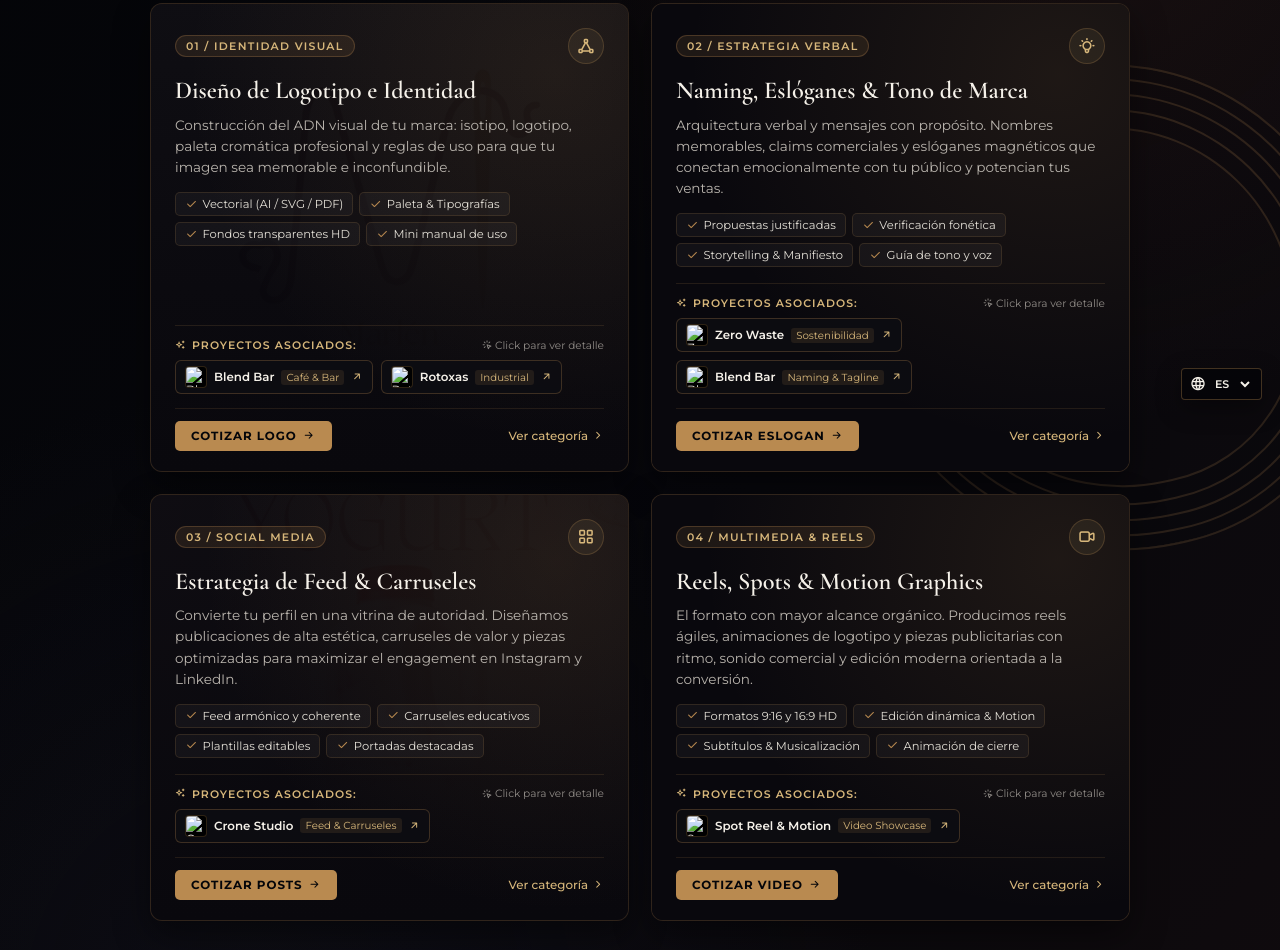
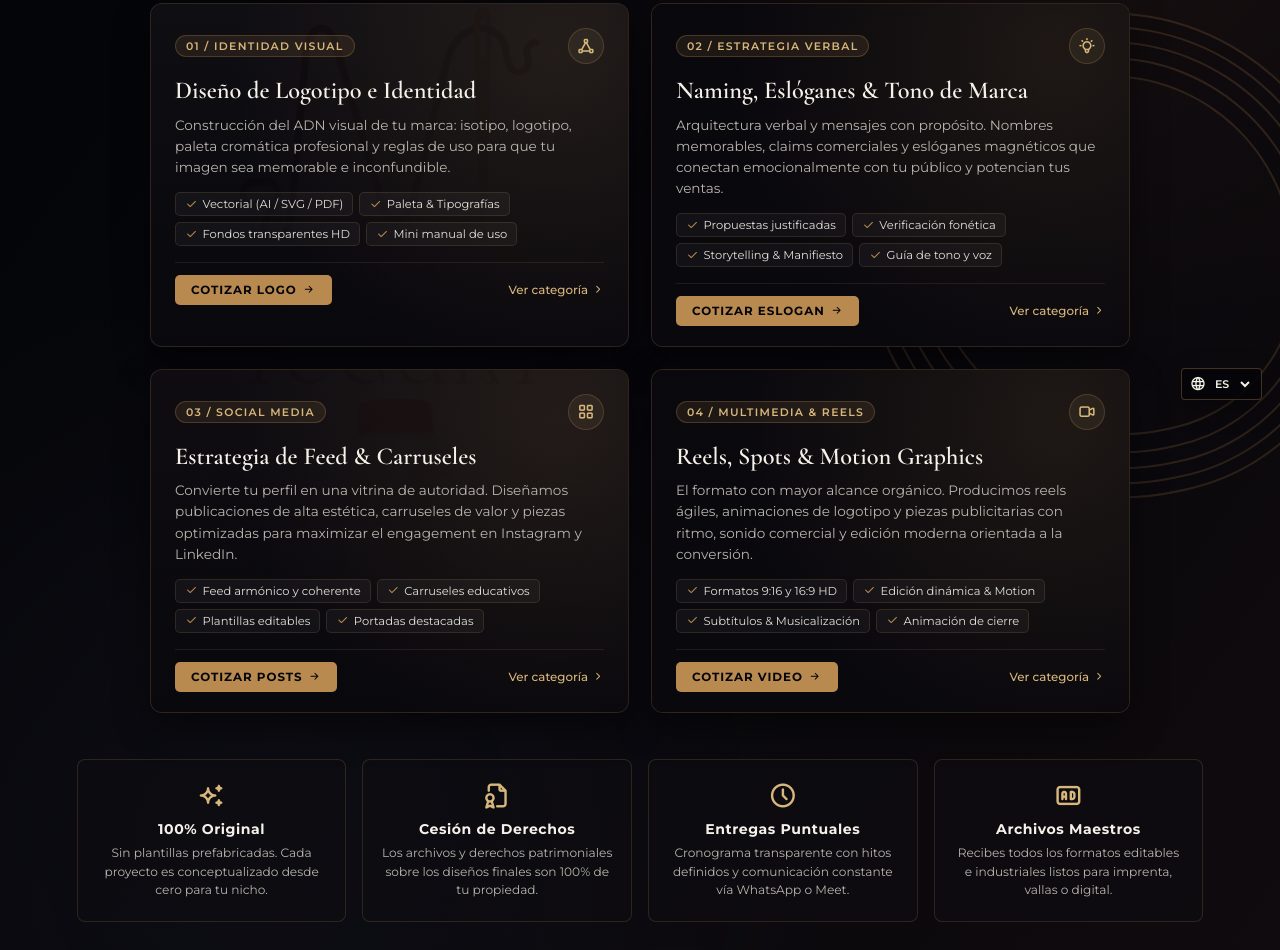
Before and after one commit to sofiwis/sofiwis, a website: page public/productos.html in a window 1280 px wide. Shown: the part 382-1332 px from the top of the page. Drawn offline with nearby package versions, Linux system fonts and the light colour scheme; no server answers.

Commit message:
refactor(products): connect restored assets and remove demo project trails

```diff
--- a/public/productos.html
+++ b/public/productos.html
@@ -97,28 +97,6 @@
                         <span class="deliverable-pill"><i class="ti ti-check"></i> Mini manual de uso</span>
                     </div>
 
-                    <!-- Rastro interactivo de proyectos asociados del portafolio -->
-                    <div class="portfolio-trail">
-                        <div class="trail-header">
-                            <span class="trail-label"><i class="ti ti-sparkles"></i> Proyectos asociados:</span>
-                            <span class="trail-hint"><i class="ti ti-click"></i> Click para ver detalle</span>
-                        </div>
-                        <div class="trail-chips">
-                            <button type="button" class="trail-chip" data-project-id="proj-1" title="Ver detalle de Blend Bar">
-                                <img src="/img/logo-blendbar.png" alt="Blend Bar" class="chip-thumb">
-                                <span class="chip-title">Blend Bar</span>
-                                <span class="chip-tag">Café & Bar</span>
-                                <i class="ti ti-arrow-up-right chip-icon"></i>
-                            </button>
-                            <button type="button" class="trail-chip" data-project-id="proj-2" title="Ver detalle de Rotoxas">
-                                <img src="/img/logo-rotoxas.png" alt="Rotoxas" class="chip-thumb">
-                                <span class="chip-title">Rotoxas</span>
-                                <span class="chip-tag">Industrial</span>
-                                <i class="ti ti-arrow-up-right chip-icon"></i>
-                            </button>
-                        </div>
-                    </div>
-
                     <!-- Footer de tarjeta con CTA -->
                     <div class="service-card-footer">
                         <a href="/contacto?service=Diseño+de+Logo" class="btn-service-quote">Cotizar Logo <i class="ti ti-arrow-right"></i></a>
@@ -129,7 +107,7 @@
 
             <!-- Servicio 2: ESLÓGANES Y NAMING -->
             <article class="service-card" data-service="Estrategia Verbal">
-                <div class="service-card-bg" style="background-image: url('/img/servicio-eslogans.jpeg');" aria-hidden="true"></div>
+                <div class="service-card-bg" style="background: radial-gradient(circle at 15% 85%, rgba(215, 183, 123, 0.16), transparent 60%), linear-gradient(225deg, rgba(185, 138, 80, 0.08) 0%, transparent 70%);" aria-hidden="true"></div>
                 <div class="service-card-overlay" aria-hidden="true"></div>
 
                 <div class="service-card-inner">
@@ -150,27 +128,6 @@
                         <span class="deliverable-pill"><i class="ti ti-check"></i> Verificación fonética</span>
                         <span class="deliverable-pill"><i class="ti ti-check"></i> Storytelling & Manifiesto</span>
                         <span class="deliverable-pill"><i class="ti ti-check"></i> Guía de tono y voz</span>
-                    </div>
-
-                    <div class="portfolio-trail">
-                        <div class="trail-header">
-                            <span class="trail-label"><i class="ti ti-sparkles"></i> Proyectos asociados:</span>
-                            <span class="trail-hint"><i class="ti ti-click"></i> Click para ver detalle</span>
-                        </div>
-                        <div class="trail-chips">
-                            <button type="button" class="trail-chip" data-project-id="proj-3" title="Ver detalle de Zero Waste">
-                                <img src="/img/logo-zerowaste.png" alt="Zero Waste" class="chip-thumb">
-                                <span class="chip-title">Zero Waste</span>
-                                <span class="chip-tag">Sostenibilidad</span>
-                                <i class="ti ti-arrow-up-right chip-icon"></i>
-                            </button>
-                            <button type="button" class="trail-chip" data-project-id="proj-1" title="Ver detalle de Blend Bar">
-                                <img src="/img/logo-blendbar.png" alt="Blend Bar" class="chip-thumb">
-                                <span class="chip-title">Blend Bar</span>
-                                <span class="chip-tag">Naming & Tagline</span>
-                                <i class="ti ti-arrow-up-right chip-icon"></i>
-                            </button>
-                        </div>
                     </div>
 
                     <div class="service-card-footer">
@@ -205,21 +162,6 @@
                         <span class="deliverable-pill"><i class="ti ti-check"></i> Portadas destacadas</span>
                     </div>
 
-                    <div class="portfolio-trail">
-                        <div class="trail-header">
-                            <span class="trail-label"><i class="ti ti-sparkles"></i> Proyectos asociados:</span>
-                            <span class="trail-hint"><i class="ti ti-click"></i> Click para ver detalle</span>
-                        </div>
-                        <div class="trail-chips">
-                            <button type="button" class="trail-chip" data-project-id="proj-4" title="Ver detalle de Crone Studio">
-                                <img src="/img/post-crone.jpeg" alt="Crone Studio" class="chip-thumb">
-                                <span class="chip-title">Crone Studio</span>
-                                <span class="chip-tag">Feed & Carruseles</span>
-                                <i class="ti ti-arrow-up-right chip-icon"></i>
-                            </button>
-                        </div>
-                    </div>
-
                     <div class="service-card-footer">
                         <a href="/contacto?service=Posts+y+Redes+Sociales" class="btn-service-quote">Cotizar Posts <i class="ti ti-arrow-right"></i></a>
                         <a href="/portafolio?filter=Redes+Sociales" class="btn-service-portfolio">Ver categoría <i class="ti ti-chevron-right"></i></a>
@@ -229,7 +171,7 @@
 
             <!-- Servicio 4: VIDEOS Y MULTIMEDIA -->
             <article class="service-card" data-service="Multimedia">
-                <div class="service-card-bg" style="background-image: url('/img/servicio-videos.jpg');" aria-hidden="true"></div>
+                <div class="service-card-bg" style="background: radial-gradient(circle at 15% 15%, rgba(215, 183, 123, 0.16), transparent 60%), linear-gradient(45deg, rgba(185, 138, 80, 0.08) 0%, transparent 70%);" aria-hidden="true"></div>
                 <div class="service-card-overlay" aria-hidden="true"></div>
 
                 <div class="service-card-inner">
@@ -250,21 +192,6 @@
                         <span class="deliverable-pill"><i class="ti ti-check"></i> Edición dinámica & Motion</span>
                         <span class="deliverable-pill"><i class="ti ti-check"></i> Subtítulos & Musicalización</span>
                         <span class="deliverable-pill"><i class="ti ti-check"></i> Animación de cierre</span>
-                    </div>
-
-                    <div class="portfolio-trail">
-                        <div class="trail-header">
-                            <span class="trail-label"><i class="ti ti-sparkles"></i> Proyectos asociados:</span>
-                            <span class="trail-hint"><i class="ti ti-click"></i> Click para ver detalle</span>
-                        </div>
-                        <div class="trail-chips">
-                            <button type="button" class="trail-chip" data-project-id="proj-5" title="Ver detalle de Spot Reel & Motion">
-                                <img src="/img/servicio-videos.jpg" alt="Spot Reel" class="chip-thumb">
-                                <span class="chip-title">Spot Reel & Motion</span>
-                                <span class="chip-tag">Video Showcase</span>
-                                <i class="ti ti-arrow-up-right chip-icon"></i>
-                            </button>
-                        </div>
                     </div>
 
                     <div class="service-card-footer">
@@ -309,27 +236,6 @@
             <a href="/portafolio" class="btn-primary" style="padding: 12px 24px;">EXPLORAR TODO EL PORTAFOLIO <i class="ti ti-arrow-right"></i></a>
         </div>
 
-        <!-- Modal Lightbox para detalles de proyecto (abierto desde el rastro de portafolio) -->
-        <div id="project-modal" class="modal-backdrop" aria-hidden="true" role="dialog" aria-labelledby="modal-title">
-            <div class="modal-box">
-                <button class="modal-close" id="modal-close-btn" aria-label="Cerrar modal"><i class="ti ti-x"></i></button>
-                <div class="modal-body">
-                    <div class="modal-img-col">
-                        <img id="modal-img" src="" alt="Vista previa del proyecto">
-                    </div>
-                    <div class="modal-info-col">
-                        <span id="modal-cat" class="modal-badge"></span>
-                        <h2 id="modal-title"></h2>
-                        <p id="modal-client" class="modal-client-text"></p>
-                        <p id="modal-desc" class="modal-desc-text"></p>
-                        <div class="modal-actions">
-                            <a id="modal-cta-btn" href="/contacto" class="btn-primary">COTIZAR PROYECTO SIMILAR <i class="ti ti-arrow-right"></i></a>
-                        </div>
-                    </div>
-                </div>
-            </div>
-        </div>
-
         <div class="marca-fondo notranslate" translate="no">ESENCIA</div>
     </div>
 
```
